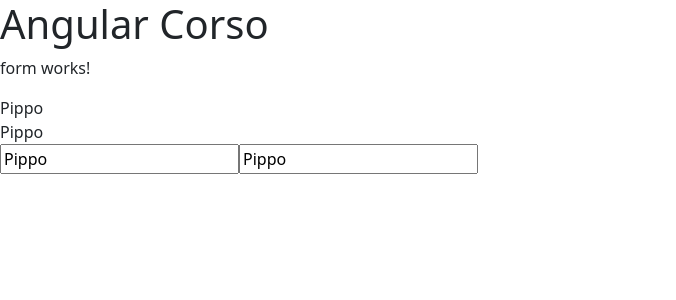
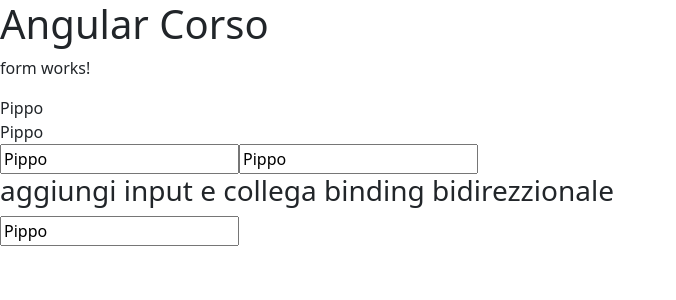
Before and after one commit to ironmanromeo/angular-corso, an Angular app: page / in a window 1280 px wide. Shown: the top 300 px of the page, without its empty margins (0-676 px from the left). Built offline with nearby package versions, Linux system fonts and the light colour scheme.

Commit message:
lezione 5 binding bi

```diff
--- a/src/app/form/form.component.html
+++ b/src/app/form/form.component.html
@@ -5,3 +5,5 @@
 
 <input [value]="nome" (input)="onInput($event)">
 <input [value]="nome" (input)="onInput($event)">
+<h3> aggiungi input e collega binding bidirezzionale </h3>
+<input [(ngModel)]="nome" type="text">
```
